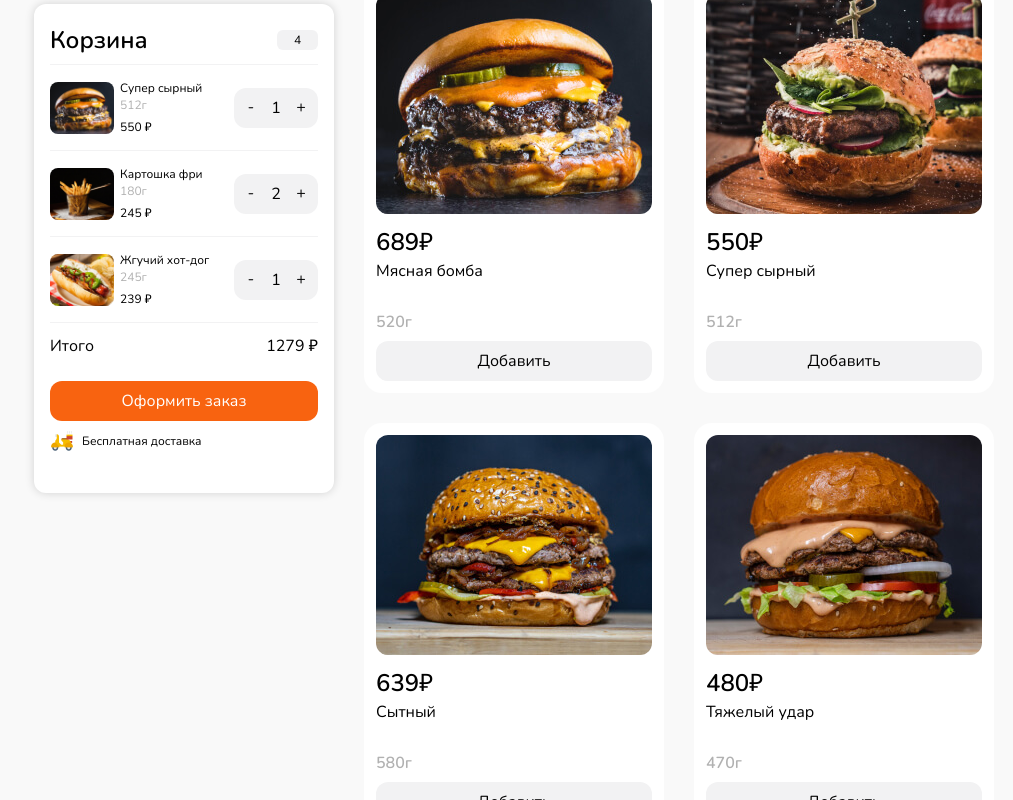
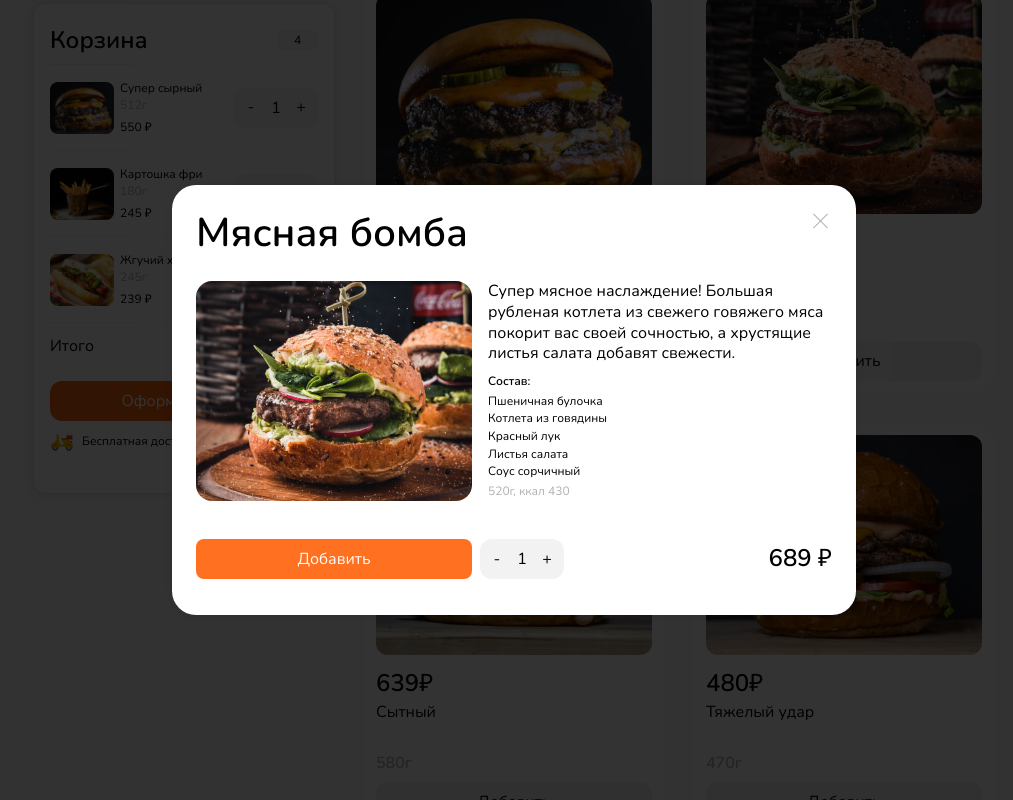
Before and after one commit to kudryasshhh/your_meal_06.04.23, a plain HTML site: page index.html in a window 1280 px wide. Both pictures are taken after a click on the button "Оформить заказ". Shown: the part 668-1468 px from the top of the page, without its empty margins (126-1139 px from the left). Drawn offline with Linux system fonts and the light colour scheme.

Commit message:
Update index.html

```diff
--- a/index.html
+++ b/index.html
@@ -30,7 +30,6 @@
           <span class="header__title-text">Только самые</span>
           <span class="header__title-text header__title-text-red">сочные бургеры!</span>
         </h1>
-
         <div class="header__appeal">Бесплатная доставка от 599₽</div>
       </div>
     </div>
@@ -310,20 +309,21 @@
         </address>
         <div class="footer__development">
           <p class="footer__copyright">© YouMeal, 2022</p>
-          <p class="footer__disigner">Design: <a href="">Anastasia Ilina</a></p>
-          <div><a class="developer" href="https://t.me/Kudryasshhh">
+          <p>Design: <a href="">Anastasia Ilina</a></p>
+          <div><a class=" developer" href="https://t.me/Kudryasshhh">
               <svg class="logo-tg" width="36" height="36" viewBox="0 0 36 36" fill="currentColor"
                 xmlns="http://www.w3.org/2000/svg">
                 <path
                   d="M36 18C36 22.7739 34.1036 27.3523 30.7279 30.7279C27.3523 34.1036 22.7739 36 18 36C13.2261 36 8.64773 34.1036 5.27208 30.7279C1.89642 27.3523 0 22.7739 0 18C0 13.2261 1.89642 8.64773 5.27208 5.27208C8.64773 1.89642 13.2261 0 18 0C22.7739 0 27.3523 1.89642 30.7279 5.27208C34.1036 8.64773 36 13.2261 36 18ZM18.6458 13.2885C16.8952 14.0175 13.3942 15.525 8.14725 17.811C7.29675 18.1485 6.849 18.4815 6.8085 18.8055C6.741 19.3522 7.42725 19.5683 8.361 19.863L8.75475 19.9868C9.67275 20.286 10.9102 20.6348 11.5515 20.6483C12.1365 20.6618 12.7867 20.4233 13.5045 19.9283C18.4072 16.6185 20.9385 14.9467 21.096 14.9107C21.2085 14.8837 21.366 14.8523 21.4695 14.9468C21.5752 15.039 21.564 15.2168 21.5528 15.264C21.4853 15.5542 18.792 18.0562 17.3993 19.3522C16.965 19.7572 16.6567 20.043 16.5938 20.1082C16.455 20.25 16.314 20.3895 16.1707 20.5268C15.3157 21.3503 14.6768 21.9668 16.2045 22.9748C16.9403 23.4608 17.5298 23.859 18.117 24.2595C18.756 24.696 19.395 25.1303 20.223 25.6748C20.4322 25.8098 20.6348 25.956 20.8305 26.0955C21.5753 26.6265 22.248 27.1035 23.0737 27.027C23.5553 26.982 24.0525 26.532 24.3045 25.182C24.9007 21.9938 26.073 15.0885 26.343 12.2423C26.3595 12.0056 26.3497 11.7679 26.3137 11.5335C26.2926 11.3443 26.201 11.17 26.0573 11.0452C25.8525 10.9039 25.6085 10.8307 25.3597 10.836C24.6847 10.8472 23.643 11.2095 18.6458 13.2885Z" />
               </svg>
-              Developer: Dmitry Kudryashov 2023</a></div>
+              Developer: Dmitry Kudryashov 2023</a>
+          </div>
         </div>
       </div>
     </div>
   </footer>
 
-  <div class="modal_product">
+  <div class="modal modal_product">
     <!-- modal modal_product modal-open -->
     <div class="modal__main modal-product">
       <div class="modal-product__container">
@@ -424,4 +424,26 @@
   </div>
 </body>
 
+<script>
+  const submitBtn = document.querySelector('.order__submit');
+  const modalProduct = document.querySelector('.modal-product');
+  const modal = document.querySelector(".modal_product")
+  const modalClose = document.querySelector('.modal__close')
+
+  submitBtn.addEventListener('click', showModal);
+  modalClose.addEventListener('click', closeModal);
+
+
+
+  function showModal() {
+    modalProduct.style.display = 'flex'
+    modal.classList.add('modal_open');
+  }
+
+  function closeModal() {
+    modalProduct.style.display = 'none'
+    modal.classList.remove('modal_open');
+  }
+</script>
+
 </html>
```
